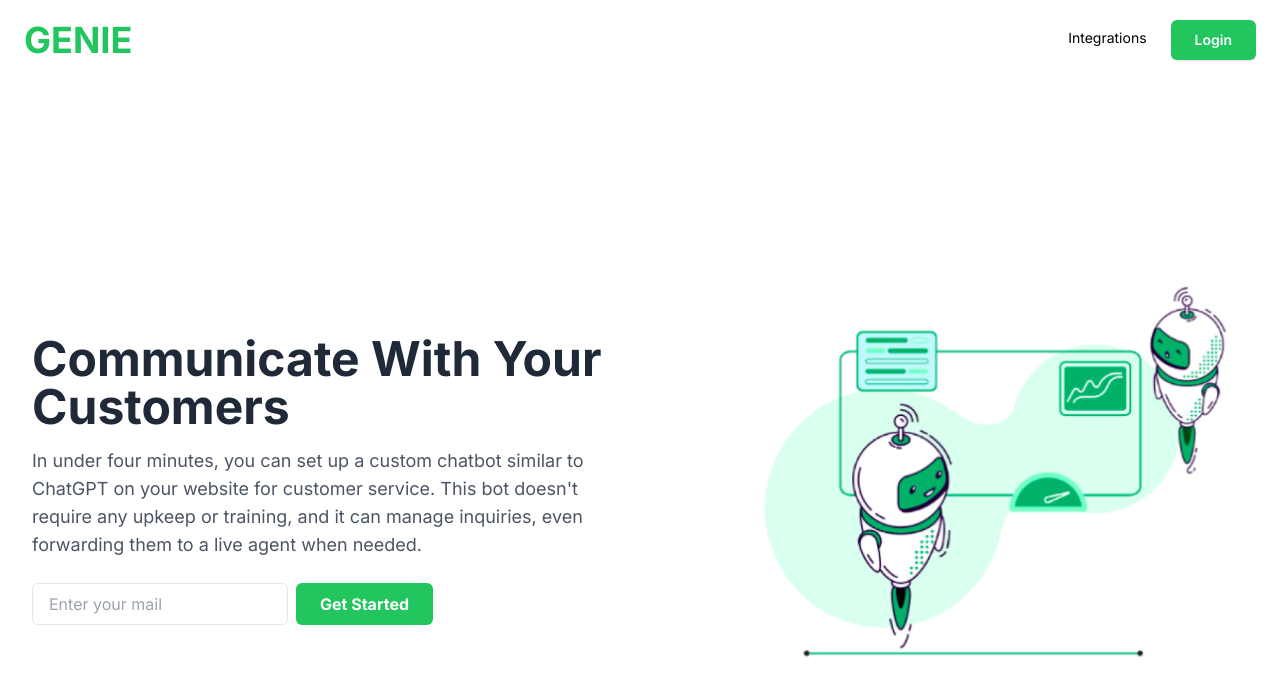
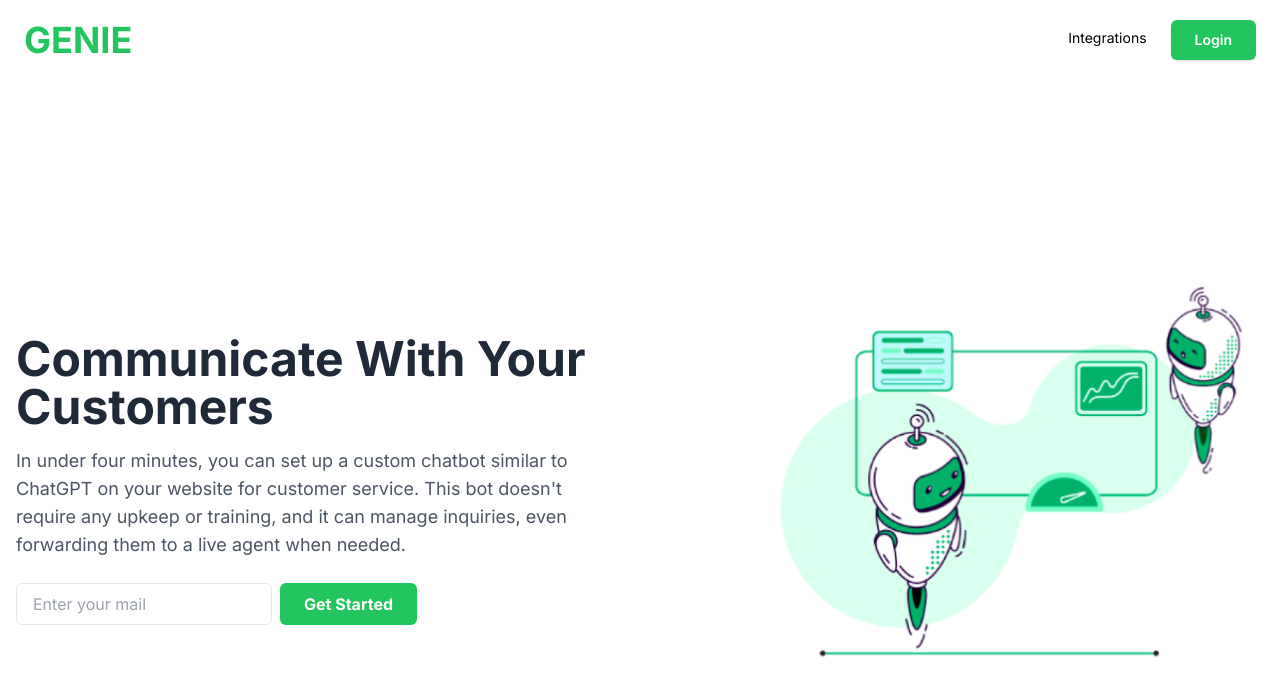
Before and after one commit to abhijitxy/Genie, a Next.js app: page / in a window 1280 px wide. Shown: the top 696 px of the page. Built offline with nearby package versions, Linux system fonts and the light colour scheme.

Commit message:
fix:escaped with `&apos

```diff
--- a/src/components/Section/HeroSection.tsx
+++ b/src/components/Section/HeroSection.tsx
@@ -2,7 +2,7 @@ import Image from "next/image";
 
 const HeroSection = () => {
   return (
-    <section className="bg-white flex items-center justify-center min-h-screen p-4 md:px-8">
+    <section className="bg-white flex items-center justify-center min-h-screen p-4">
       <div className="flex flex-col md:flex-row justify-between items-center max-w-7xl w-full">
         <div className="text-left max-w-xl mb-6 md:mb-0">
           <h1 className="text-5xl font-bold text-gray-800 mb-4">
@@ -10,7 +10,7 @@ const HeroSection = () => {
           </h1>
           <p className="text-gray-600 text-lg mb-6">
             In under four minutes, you can set up a custom chatbot similar to
-            ChatGPT on your website for customer service. This bot doesn't
+            ChatGPT on your website for customer service. This bot doesn&apos;t
             require any upkeep or training, and it can manage inquiries, even
             forwarding them to a live agent when needed.
           </p>
```
